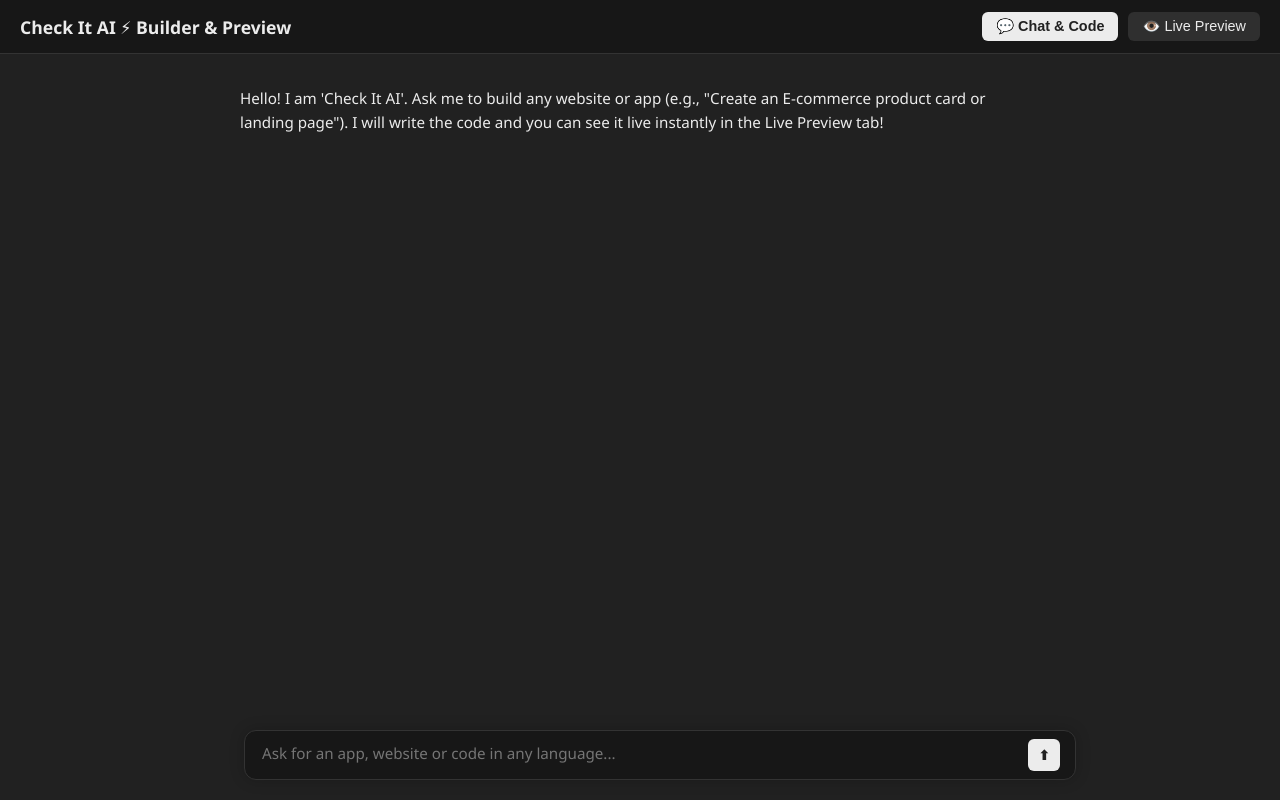
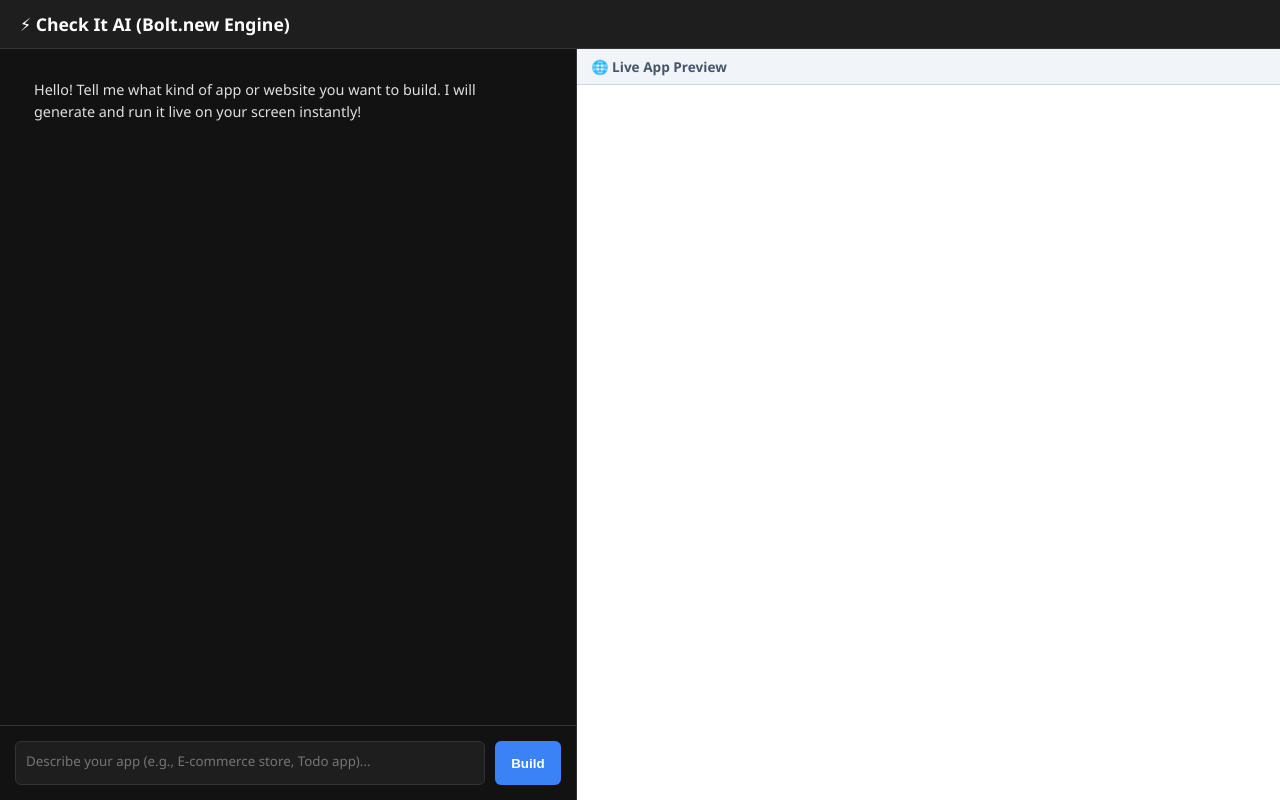
Before and after one commit to mujahidsdghf-bot/check-it-ai, a plain HTML site: page index.html in a window 1280 px wide. Drawn offline with Linux system fonts and the light colour scheme.

Commit message:
Update index.html

````diff
--- a/index.html
+++ b/index.html
@@ -3,13 +3,14 @@
 <head>
     <meta charset="UTF-8">
     <meta name="viewport" content="width=device-width, initial-scale=1.0">
-    <title>Check It AI - Live App & Web Builder</title>
+    <title>Check It AI - Bolt.new Style Platform</title>
     <style>
         :root {
-            --bg-color: #212121;
-            --text-color: #ececec;
-            --accent-color: #2f2f2f;
+            --bg-color: #121212;
+            --panel-bg: #1e1e1e;
+            --text-color: #e0e0e0;
             --border-color: #333;
+            --accent-color: #3b82f6;
         }
         body {
             margin: 0;
@@ -23,45 +24,28 @@
         }
         .header {
             padding: 12px 20px;
+            background-color: var(--panel-bg);
             border-bottom: 1px solid var(--border-color);
             display: flex;
             justify-content: space-between;
             align-items: center;
-            background-color: #171717;
         }
-        .title {
+        .logo {
+            font-weight: bold;
             font-size: 1.1rem;
-            font-weight: 600;
+            color: #fff;
         }
-        .view-tabs {
+        .workspace {
             display: flex;
-            gap: 10px;
-        }
-        .tab-btn {
-            background: #2f2f2f;
-            border: none;
-            color: var(--text-color);
-            padding: 6px 14px;
-            border-radius: 6px;
-            cursor: pointer;
-            font-size: 0.9rem;
-        }
-        .tab-btn.active {
-            background-color: #ececec;
-            color: #212121;
-            font-weight: bold;
-        }
-        .main-content {
             flex: 1;
-            display: flex;
-            position: relative;
             overflow: hidden;
         }
-        .chat-section {
-            flex: 1;
+        .chat-pane {
+            width: 45%;
             display: flex;
             flex-direction: column;
-            height: 100%;
+            border-right: 1px solid var(--border-color);
+            background-color: var(--bg-color);
             position: relative;
         }
         .chat-messages {
@@ -70,244 +54,153 @@
             overflow-y: auto;
             display: flex;
             flex-direction: column;
-            gap: 20px;
-            padding-bottom: 100px;
+            gap: 15px;
+            padding-bottom: 90px;
         }
-        .message-wrapper {
-            display: flex;
-            gap: 15px;
-            max-width: 800px;
-            margin: 0 auto;
-            width: 100%;
-        }
-        .message-wrapper.user {
-            justify-content: flex-end;
-        }
-        .message {
-            padding: 12px 16px;
-            border-radius: 12px;
-            line-height: 1.6;
-            font-size: 0.95rem;
+        .msg {
+            padding: 10px 14px;
+            border-radius: 8px;
+            max-width: 85%;
+            line-height: 1.5;
+            font-size: 0.9rem;
             white-space: pre-wrap;
         }
-        .user .message {
-            background-color: #2f2f2f;
-            color: white;
-            border-top-right-radius: 2px;
+        .msg.user {
+            background-color: #2b2b2b;
+            color: #fff;
+            align-self: flex-end;
         }
-        .ai .message {
+        .msg.ai {
             background-color: transparent;
             color: var(--text-color);
+            align-self: flex-start;
+        }
+        .input-area {
+            position: absolute;
+            bottom: 0;
+            width: 100%;
+            padding: 15px;
+            background: var(--bg-color);
+            border-top: 1px solid var(--border-color);
+            box-sizing: border-box;
+            display: flex;
+            gap: 10px;
+        }
+        .input-area textarea {
+            flex: 1;
+            background: var(--panel-bg);
+            border: 1px solid var(--border-color);
+            color: #fff;
+            padding: 10px;
+            border-radius: 6px;
+            resize: none;
+            height: 22px;
+            outline: none;
+            font-family: inherit;
+        }
+        .input-area button {
+            background-color: var(--accent-color);
+            color: white;
             border: none;
-            padding-left: 0;
+            padding: 0 16px;
+            border-radius: 6px;
+            cursor: pointer;
+            font-weight: bold;
         }
-        .preview-section {
-            display: none;
-            flex: 1;
-            background: #fff;
-            border-left: 1px solid var(--border-color);
-            height: 100%;
+        .preview-pane {
+            width: 55%;
+            background: #ffffff;
+            display: flex;
+            flex-direction: column;
         }
-        .preview-section.active-preview {
-            display: block;
+        .preview-header {
+            background: #f1f5f9;
+            padding: 8px 15px;
+            font-size: 0.85rem;
+            color: #475569;
+            border-bottom: 1px solid #cbd5e1;
+            font-weight: 600;
         }
         iframe {
+            flex: 1;
             width: 100%;
-            height: 100%;
             border: none;
-        }
-        .input-container {
-            position: absolute;
-            bottom: 0;
-            left: 0;
-            width: 100%;
-            background: linear-gradient(transparent, var(--bg-color) 50%);
-            padding: 20px;
-            display: flex;
-            justify-content: center;
-        }
-        .input-box {
-            width: 100%;
-            max-width: 800px;
-            background-color: #171717;
-            border: 1px solid var(--border-color);
-            border-radius: 12px;
-            display: flex;
-            align-items: center;
-            padding: 8px 15px;
-            box-shadow: 0 0 15px rgba(0,0,0,0.2);
-        }
-        .input-box textarea {
-            flex: 1;
-            background: transparent;
-            border: none;
-            color: var(--text-color);
-            resize: none;
-            height: 24px;
-            max-height: 150px;
-            font-family: inherit;
-            font-size: 0.95rem;
-            outline: none;
-        }
-        .send-btn {
-            background-color: #ececec;
-            color: #212121;
-            border: none;
-            width: 32px;
-            height: 32px;
-            border-radius: 6px;
-            cursor: pointer;
-            display: flex;
-            align-items: center;
-            justify-content: center;
-            font-weight: bold;
         }
     </style>
 </head>
 <body>
 
     <div class="header">
-        <div class="title">Check It AI ⚡ Builder & Preview</div>
-        <div class="view-tabs">
-            <button class="tab-btn active" id="chat-tab-btn" onclick="switchView('chat')">💬 Chat & Code</button>
-            <button class="tab-btn" id="preview-tab-btn" onclick="switchView('preview')">👁️ Live Preview</button>
-        </div>
+        <div class="logo">⚡ Check It AI (Bolt.new Engine)</div>
     </div>
 
-    <div class="main-content">
-        <!-- Chat Section -->
-        <div class="chat-section" id="chat-pane">
+    <div class="workspace">
+        <!-- Chat Panel -->
+        <div class="chat-pane">
             <div class="chat-messages" id="chat-messages">
-                <div class="message-wrapper ai">
-                    <div class="message">Hello! I am 'Check It AI'. Ask me to build any website or app (e.g., "Create an E-commerce product card or landing page"). I will write the code and you can see it live instantly in the Live Preview tab!</div>
-                </div>
+                <div class="msg ai">Hello! Tell me what kind of app or website you want to build. I will generate and run it live on your screen instantly!</div>
             </div>
-
-            <div class="input-container">
-                <div class="input-box">
-                    <textarea id="user-input" placeholder="Ask for an app, website or code in any language..." rows="1" oninput="autoGrow(this)"></textarea>
-                    <button class="send-btn" onclick="sendMessage()">⬆</button>
-                </div>
+            <div class="input-area">
+                <textarea id="user-input" placeholder="Describe your app (e.g., E-commerce store, Todo app)..." rows="1"></textarea>
+                <button onclick="sendPrompt()">Build</button>
             </div>
         </div>
 
-        <!-- Live Preview Section -->
-        <div class="preview-section" id="preview-pane">
-            <iframe id="preview-frame"></iframe>
+        <!-- Live Preview Panel -->
+        <div class="preview-pane">
+            <div class="preview-header">🌐 Live App Preview</div>
+            <iframe id="live-preview"></iframe>
         </div>
     </div>
 
     <script>
         const BACKEND_URL = "https://check-it-ai.onrender.com";
-        let lastGeneratedCode = "";
 
-        function switchView(view) {
-            const chatPane = document.getElementById('chat-pane');
-            const previewPane = document.getElementById('preview-pane');
-            const chatBtn = document.getElementById('chat-tab-btn');
-            const previewBtn = document.getElementById('preview-tab-btn');
-
-            if (view === 'chat') {
-                chatPane.style.display = 'flex';
-                previewPane.classList.remove('active-preview');
-                chatBtn.classList.add('active');
-                previewBtn.classList.remove('active');
-            } else {
-                chatPane.style.display = 'none';
-                previewPane.classList.add('active-preview');
-                previewBtn.classList.add('active');
-                chatBtn.classList.remove('active');
-
-                if (lastGeneratedCode) {
-                    updatePreview(lastGeneratedCode);
-                } else {
-                    document.getElementById('preview-frame').srcdoc = "<h3>No code generated yet. Ask AI to build a webpage first!</h3>";
-                }
-            }
-        }
-
-        function updatePreview(code) {
-            const frame = document.getElementById('preview-frame');
-            // Extract HTML code if wrapped in markdown code blocks
-            let cleanCode = code;
-            const match = code.match(/```(?:html)?([\s\S]*?)```/);
-            if (match && match[1]) {
-                cleanCode = match[1];
-            }
-            frame.srcdoc = cleanCode;
-        }
-
-        function autoGrow(element) {
-            element.style.height = '24px';
-            element.style.height = (element.scrollHeight) + 'px';
-        }
-
-        async function sendMessage() {
-            const inputField = document.getElementById('user-input');
-            const messageBox = document.getElementById('chat-messages');
-            const text = inputField.value.trim();
+        async function sendPrompt() {
+            const input = document.getElementById('user-input');
+            const messages = document.getElementById('chat-messages');
+            const text = input.value.trim();
             if(!text) return;
 
-            messageBox.innerHTML += `
-                <div class="message-wrapper user">
-                    <div class="message">${text}</div>
-                </div>`;
-            inputField.value = '';
-            inputField.style.height = '24px';
-            messageBox.scrollTop = messageBox.scrollHeight;
+            messages.innerHTML += `<div class="msg user">${text}</div>`;
+            input.value = '';
+            messages.scrollTop = messages.scrollHeight;
 
-            const loadingId = 'loading-' + Date.now();
-            messageBox.innerHTML += `
-                <div class="message-wrapper ai" id="${loadingId}">
-                    <div class="message">Building your app/code...</div>
-                </div>`;
-            messageBox.scrollTop = messageBox.scrollHeight;
+            messages.innerHTML += `<div class="msg ai" id="temp-load">Building application...</div>`;
+            messages.scrollTop = messages.scrollHeight;
 
             try {
                 const formData = new FormData();
                 formData.append("prompt", text);
                 formData.append("mode", "App & Web Builder");
 
-                const response = await fetch(`${BACKEND_URL}/api/chat`, {
-                    method: 'POST',
-                    body: formData
-                });
-                const data = await response.json();
+                const res = await fetch(`${BACKEND_URL}/api/chat`, { method: 'POST', body: formData });
+                const data = await res.json();
 
-                document.getElementById(loadingId).remove();
+                document.getElementById('temp-load').remove();
+
                 if(data.status === "success") {
-                    lastGeneratedCode = data.response;
-                    messageBox.innerHTML += `
-                        <div class="message-wrapper ai">
-                            <div class="message">${data.response}</div>
-                        </div>`;
-
-                    // Automatically update preview if it contains HTML
-                    if (data.response.includes("<html") || data.response.includes("<!DOCTYPE") || data.response.includes("<div")) {
-                        updatePreview(data.response);
-                    }
+                    messages.innerHTML += `<div class="msg ai">App built successfully! Check the live preview.</div>`;
+                    renderPreview(data.response);
                 } else {
-                    messageBox.innerHTML += `
-                        <div class="message-wrapper ai">
-                            <div class="message">Error: ${data.error_details}</div>
-                        </div>`;
+                    messages.innerHTML += `<div class="msg ai">Error: ${data.error_details}</div>`;
                 }
-            } catch (err) {
-                document.getElementById(loadingId).remove();
-                messageBox.innerHTML += `
-                    <div class="message-wrapper ai">
-                        <div class="message">Server connection failed.</div>
-                    </div>`;
+            } catch(e) {
+                document.getElementById('temp-load').remove();
+                messages.innerHTML += `<div class="msg ai">Connection failed.</div>`;
             }
-            messageBox.scrollTop = messageBox.scrollHeight;
+            messages.scrollTop = messages.scrollHeight;
         }
 
-        document.getElementById('user-input').addEventListener('keydown', function(e) {
-            if (e.key === 'Enter' && !e.shiftKey) {
-                e.preventDefault();
-                sendMessage();
+        function renderPreview(code) {
+            const iframe = document.getElementById('live-preview');
+            let htmlCode = code;
+            const match = code.match(/```(?:html)?([\s\S]*?)```/);
+            if (match && match[1]) {
+                htmlCode = match[1];
             }
-        });
+            iframe.srcdoc = htmlCode;
+        }
     </script>
 </body>
 </html>
````
